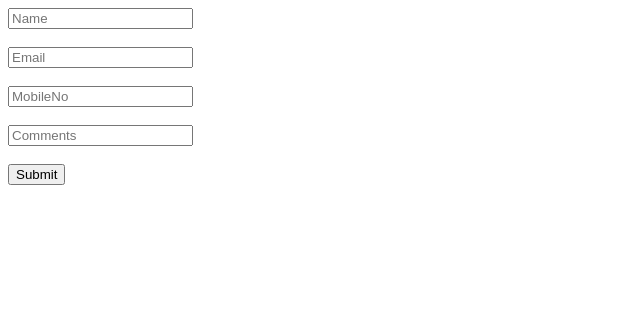
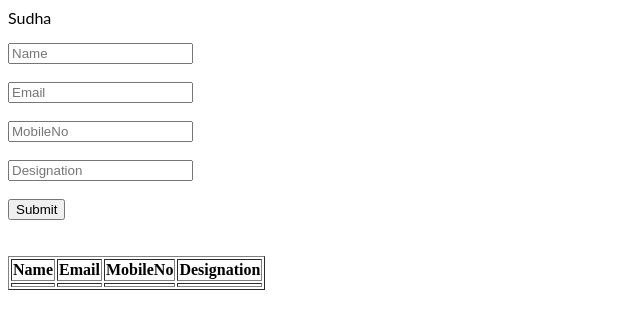
Before and after one commit to Sudha1919/Submit, a React (Create React App) app: page / in a window 1280 px wide. Shown: the top 328 px of the page, without its empty margins (0-640 px from the left). Built offline with nearby package versions, Linux system fonts and the light colour scheme.

Commit message:
1 file modified

```diff
--- a/src/SubmitForm.js
+++ b/src/SubmitForm.js
@@ -3,10 +3,19 @@ import React, { Component } from 'react';
 class SubmitForm extends Component {
   constructor() {
     super();
+    this.state = {
+      Name: 'Sudha',
+      Email: 'sudhareddy.pam@gmail.com',
+      MobileNo: 9000000000,
+      Designation: 'Good'
+    };
   }
+
   render() {
     return (
       <>
+        <p>{this.state.Name}</p>
+        <div id="form">
           <input type="text" placeholder="Name" autofocus />
           <br />
           <br />
@@ -16,10 +25,35 @@ class SubmitForm extends Component {
           <input type="number" placeholder="MobileNo" />
           <br />
           <br />
-        <input type="text" placeholder="Comments" />
+          <input type="text" placeholder="Designation" />
           <br />
           <br />
-        <button>Submit</button>
+          <button
+            onClick={() => {
+              this.setState({ Name: '' });
+            }}
+          >
+            Submit
+          </button>
+        </div>
+        <br />
+        <br />
+        <div id="table">
+          <table border="1">
+            <tr>
+              <th>Name</th>
+              <th>Email</th>
+              <th>MobileNo</th>
+              <th>Designation</th>
+            </tr>
+            <tr>
+              <td />
+              <td />
+              <td />
+              <td />
+            </tr>
+          </table>
+        </div>
       </>
     );
   }
```
Lines whose indentation alone changed are shown as unchanged.
